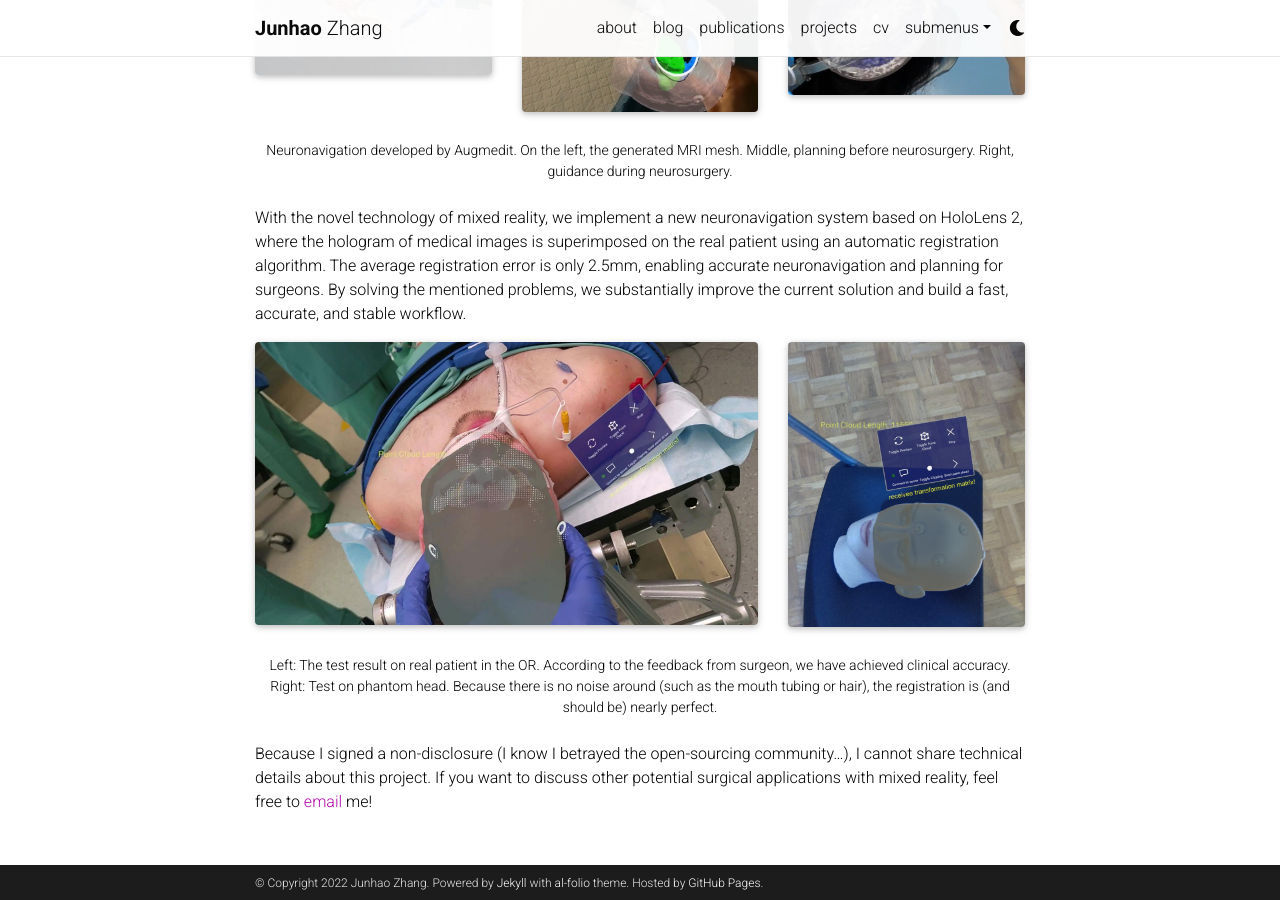
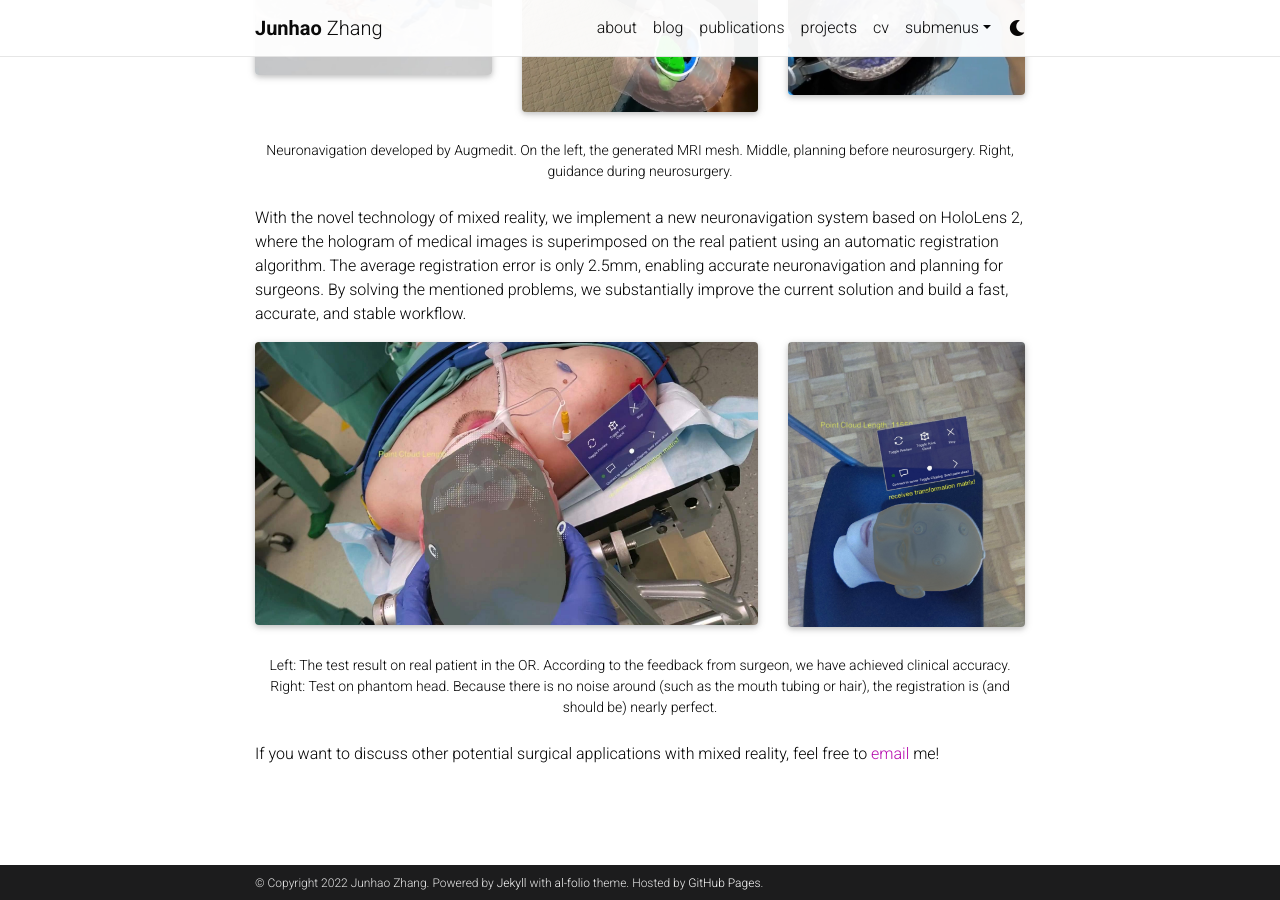
Before and after one commit to Junha0Zhang/junha0Zhang.github.io, a Jekyll site: the page built from _projects/5_project.md, in a window 1280 px wide and 900 px high, scrolled down 1231 px. Built offline with Jekyll 4.4.1, drawn with Linux system fonts in a browser that asks for light colours; full-size pictures stand in for the smaller copies a plugin makes; comment, search, counter and statistics services are not loaded; a style sheet for code colours, icons or effects is not loaded.

Commit message:
Update 5_project.md

```diff
--- a/_projects/5_project.md
+++ b/_projects/5_project.md
@@ -54,4 +54,4 @@ With the novel technology of mixed reality, we implement a new neuronavigation s
     Left: The test result on real patient in the OR. According to the feedback from surgeon, we have achieved clinical accuracy. Right: Test on phantom head. Because there is no noise around (such as the mouth tubing or hair), the registration is (and should be) nearly perfect.
 </div>
 
-Because I signed a non-disclosure (I know I betrayed the open-sourcing community...), I cannot share technical details about this project. If you want to discuss other potential surgical applications with mixed reality, feel free to [email](mailto:junhzhang@student.ethz.ch) me!
+If you want to discuss other potential surgical applications with mixed reality, feel free to [email](mailto:junhzhang@student.ethz.ch) me!
```
